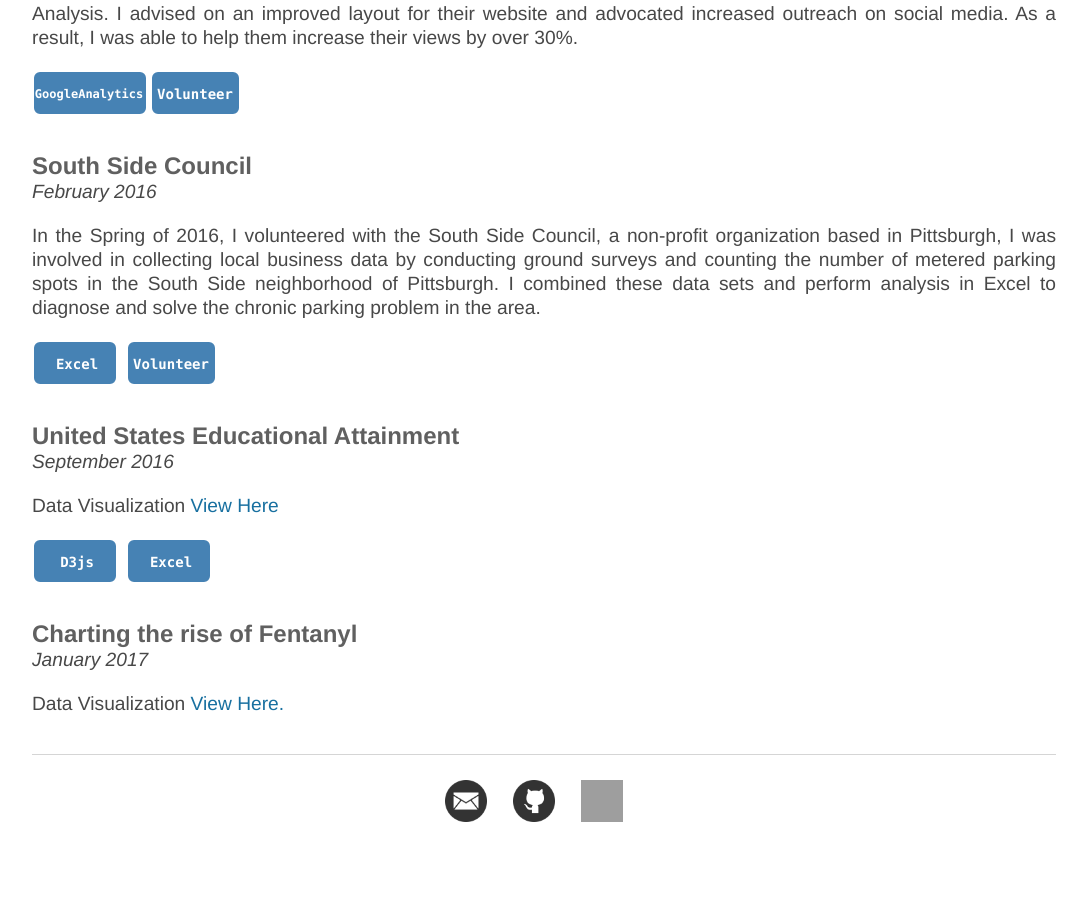
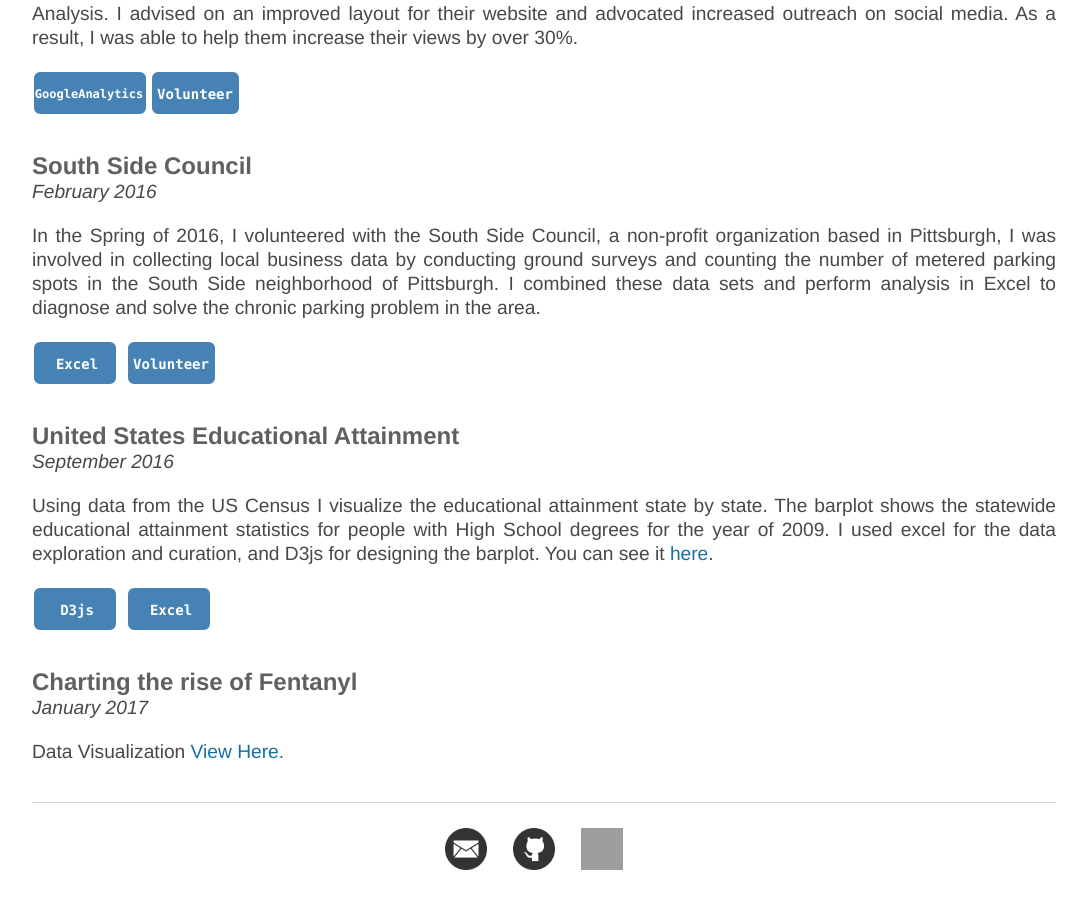
Before and after one commit to NeilBardhan/neilbardhan.github.io, a Jekyll site: the page built from projects/index.html, in a window 1280 px wide and 900 px high, scrolled down 5207 px. Shown: the whole window, without its empty margins (96-1183 px from the left). Built offline with Jekyll 4.4.1, drawn with Linux system fonts in a browser that asks for light colours; before the commit the page ends 6059 px from its top, so only the background shows below that; grey boxes are pictures that could not be loaded.

Commit message:
Update index.html

```diff
--- a/projects/index.html
+++ b/projects/index.html
@@ -435,7 +435,7 @@ title: Projects
 	<div id="project14">
 		<h3>United States Educational Attainment</h3>
 		<p><em>September 2016</em></p>
-		<p>Data Visualization <a href = "highschool.html">View Here</a> </p>
+		<p>Using data from the US Census I visualize the educational attainment state by state. The barplot shows the statewide educational attainment statistics for people with High School degrees for the year of 2009. I used excel for the data exploration and curation, and D3js for designing the barplot. You can see it <a href = "highschool.html">here</a>. </p>
 		<svg width="90" height="50">
   			<g>
     				<rect x="3" y="3" rx="5" ry="5" width="80" height="40" style = "stroke:steelblue;stroke-width:2" fill="steelblue"></rect>
```
